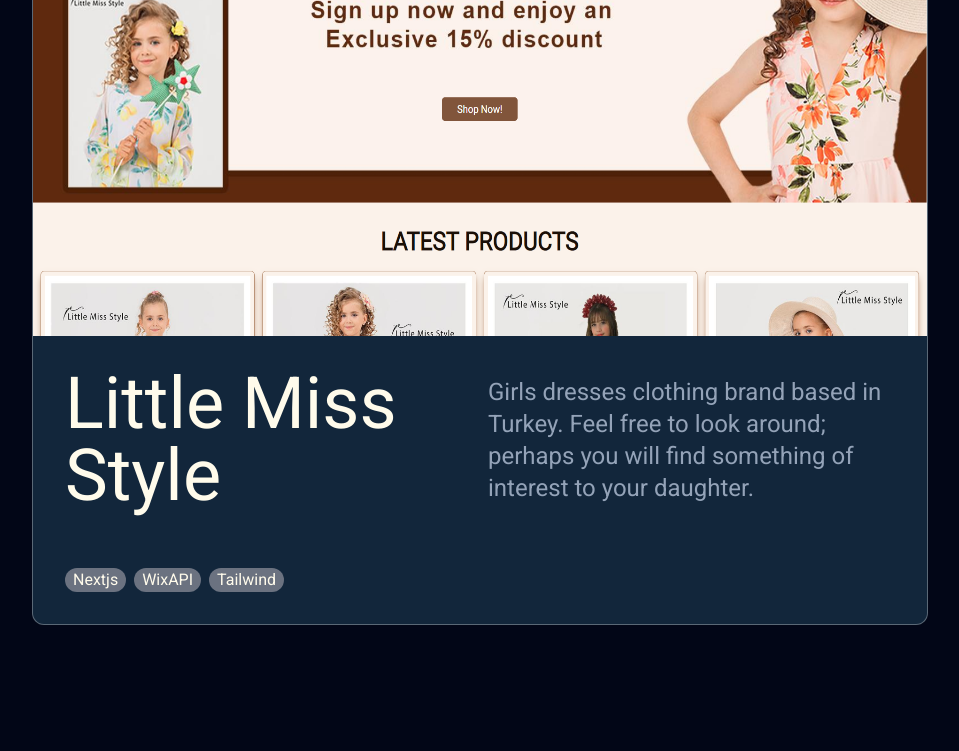
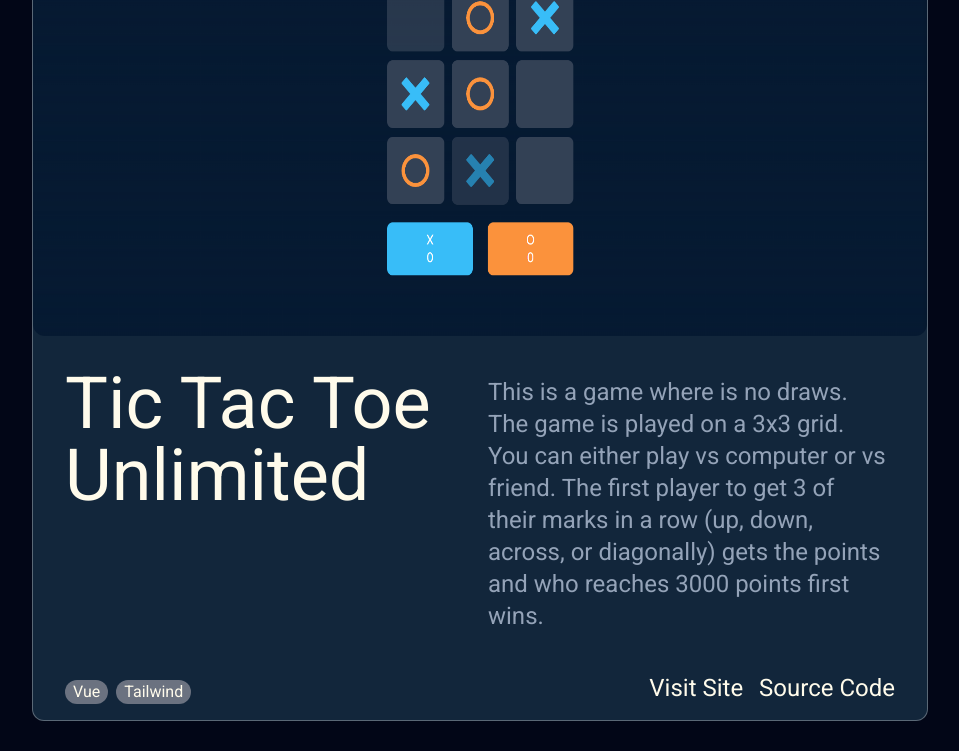
Before and after one commit to yaman-devs/portfolio, a Next.js app: page / in a window 1280 px wide. Shown: the part 2000-2751 px from the top of the page, without its empty margins (160-1119 px from the left). Built offline with nearby package versions, Linux system fonts and the light colour scheme; what tailwind-gradient-mask-image would draw is missing.

Commit message:
Add Tic Tac Toe Unlimited project and update project components
- Modified project-card.tsx and projects.tsx components
- Added new image: TicTacToeUnlimited.png

```diff
--- a/app/components/project-card.tsx
+++ b/app/components/project-card.tsx
@@ -9,12 +9,14 @@
   tags,
   image,
   url,
+  srcUrl,
 }: {
   title: string;
   description: string;
   tags: Array<string>;
   image: string;
   url: string;
+  srcUrl: string;
 }) {
   const [scope, animate] = useAnimate();
   const isInView = useInView(scope, { once: true, margin: "-50%" });
@@ -41,16 +43,16 @@
 
   return (
     <>
-      <Link href={url} ref={scope} className="opacity-0 max-w-4xl">
+      <div ref={scope} className="opacity-0 max-w-4xl">
         <div className="hidden border-[1px] border-white/30 bg-secondary rounded-xl lg:flex flex-col ">
           <Image
-            className="aspect-video  "
+            className="aspect-video rounded-xl "
             src={image}
             alt="Project Image"
             width={1600}
             height={900}
           />
-          <div className="grid grid-cols-2 p-8 ">
+          <div className="grid grid-cols-2 px-8 pt-8 pb-4 ">
             <div className="flex flex-col ">
               <h1 className="text-7xl mb-14">{title}</h1>
               <ul className="flex flex-wrap mt-auto gap-2 text-base ">
@@ -61,9 +63,25 @@
                 ))}
               </ul>
             </div>
-            <p className="p-2 text-slate-400">{description}</p>
+            <div className="flex flex-col ">
+              <p className="p-2 mb-8 text-slate-400">{description}</p>
+              <div className="mt-auto text-2xl self-end  ">
+                <Link
+                  href={url}
+                  className="border-b-transparent border-b-2  hover:text-text/70 hover:border-b-2 hover:border-b-primary"
+                >
+                  Visit Site
+                </Link>
+                <Link
+                  href={srcUrl}
+                  className="border-b-transparent border-b-2 ml-4 hover:text-text/70 hover:border-b-2 hover:border-b-primary"
+                >
+                  Source Code
+                </Link>
               </div>
             </div>
+          </div>
+
           <div className="lg:hidden bg-secondary ">
             <Image
               src={image}
@@ -75,16 +93,31 @@
             <div className="flex flex-col md:gap-4 gap-2 p-4">
               <h1 className="text-2xl md:text-3xl">{title}</h1>
               <p className="text-slate-300 text-lg md:text-xl">{description}</p>
-            <ul className="flex flex-wrap mt-8 gap-2 text-base ">
+              <ul className="flex flex-wrap items-center mt-8 gap-2 text-base ">
                 {tags.map((item: string, index: number) => (
                   <li className="rounded-full px-2 bg-gray-500" key={index}>
                     {item}
                   </li>
                 ))}
+                <li className="text-2xl ml-auto  ">
+                  <Link
+                    href={url}
+                    className="border-b-transparent border-b-2  hover:text-text/70 hover:border-b-2 hover:border-b-primary"
+                  >
+                    Visit Site
+                  </Link>
+                  <Link
+                    href={srcUrl}
+                    className="border-b-transparent border-b-2 ml-4 hover:text-text/70 hover:border-b-2 hover:border-b-primary"
+                  >
+                    Source Code
+                  </Link>
+                </li>
               </ul>
             </div>
           </div>
-      </Link>
+        </div>
+      </div>
     </>
   );
 }
--- a/app/components/projects.tsx
+++ b/app/components/projects.tsx
@@ -1,6 +1,6 @@
 "use client";
 import ProjectCard from "./project-card";
-import img from "@/public/images/LittleMissStyle.png";
+import tictactoe from "@/public/images/TicTacToeUnlimited.png";
 import Break from "./break";
 
 export default function Projects() {
@@ -11,19 +11,12 @@
       <div className="flex flex-col items-center py-8 md:py-16 xl:py-16 px-4 md:px-28 xl:px-48 2xl:px-72  text-2xl w-full gap-4 md:gap-16 xl:gap-32 ">
         {" "}
         <ProjectCard
-          title="Little Miss Style"
-          description="Girls dresses clothing brand based in Turkey. Feel free to look around; perhaps you will find something of interest to your daughter."
-          tags={["Nextjs", "WixAPI", "Tailwind"]}
-          image={img.src}
-          url="#"
-        />
-        <ProjectCard
-          title="Little Miss Style"
-          description="
-        Lorem ipsum dolor sit amet consectetur adipisicing elit. Sapiente odio autem exercitationem unde doloremque repellat blanditiis quibusdam ducimus sint nesciunt ex aperiam optio pariatur, officiis harum nihil quia consequuntur non molestias corporis et necessitatibus maxime! "
-          tags={["Nextjs", "WixAPI", "Tailwind"]}
-          image={img.src}
-          url="#"
+          title="Tic Tac Toe Unlimited"
+          description="This is a game where is no draws. The game is played on a 3x3 grid. You can either play vs computer or vs friend. The first player to get 3 of their marks in a row (up, down, across, or diagonally) gets the points and who reaches 3000 points first wins."
+          tags={["Vue", "Tailwind"]}
+          image={tictactoe.src}
+          url="https://tic-tac-toe-unlimited.netlify.app/"
+          srcUrl="https://github.com/yamansdev/tic-tac-toe-unlimited"
         />
       </div>
     </div>
```
Also changed, not shown: public/images/TicTacToeUnlimited.png (added). Lines whose indentation alone changed are shown as unchanged.
